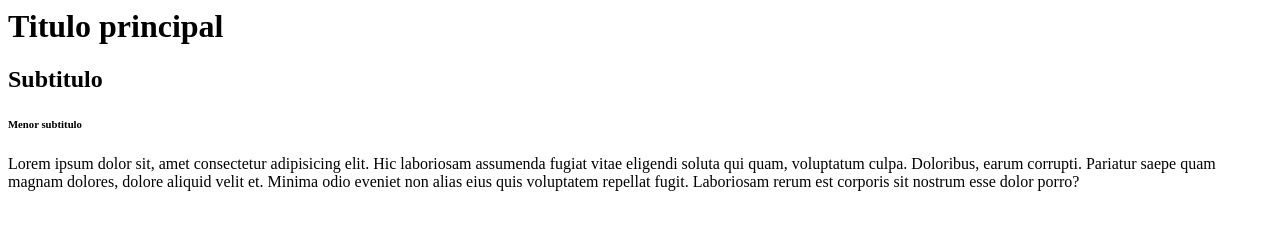
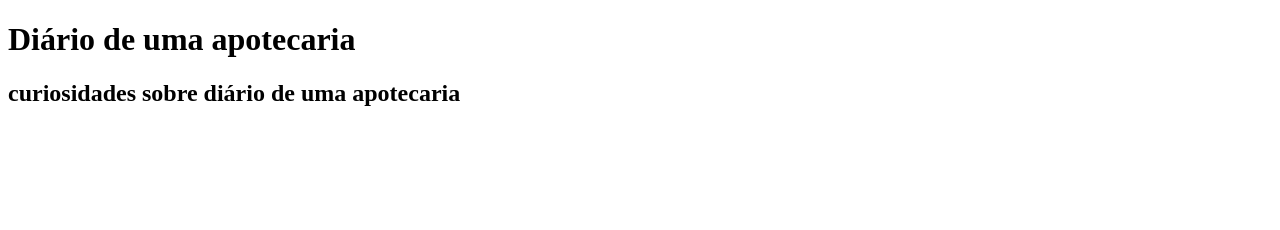
Before and after one commit to alvessilvanicolle-lgtm/projeto-nicolle, a plain HTML site: page index.html in a window 1280 px wide. Drawn offline with Linux system fonts and the light colour scheme.

Commit message:
apotecaria

```diff
--- a/index.html
+++ b/index.html
@@ -1,4 +1,14 @@
-<h1>Titulo principal</h1>
-<h2>Subtitulo</h2>
-<h6>Menor subtitulo</h6>
-<p>Lorem ipsum dolor sit, amet consectetur adipisicing elit. Hic laboriosam assumenda fugiat vitae eligendi soluta qui quam, voluptatum culpa. Doloribus, earum corrupti. Pariatur saepe quam magnam dolores, dolore aliquid velit et. Minima odio eveniet non alias eius quis voluptatem repellat fugit. Laboriosam rerum est corporis sit nostrum esse dolor porro?</p>
+<!DOCTYPE html>
+<html lang="pr-br">
+<head>
+    <meta charset="UTF-8">
+    <meta name="viewport" content="width=device-width, initial-scale=1.0">
+    <title>Diário de uma apotecaria</title>
+</head>
+<body>
+  <header>
+    <h1>Diário de uma apotecaria</h1>
+    <h2>curiosidades sobre diário de uma apotecaria</h2>
+  </header>
+</body>
+</html>
```
